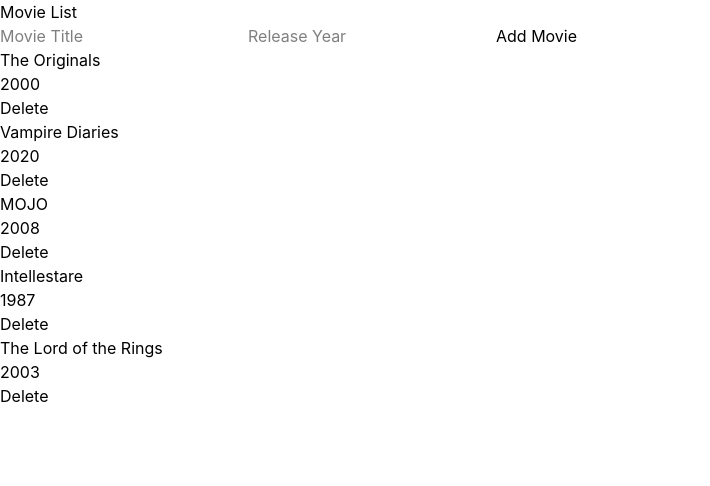
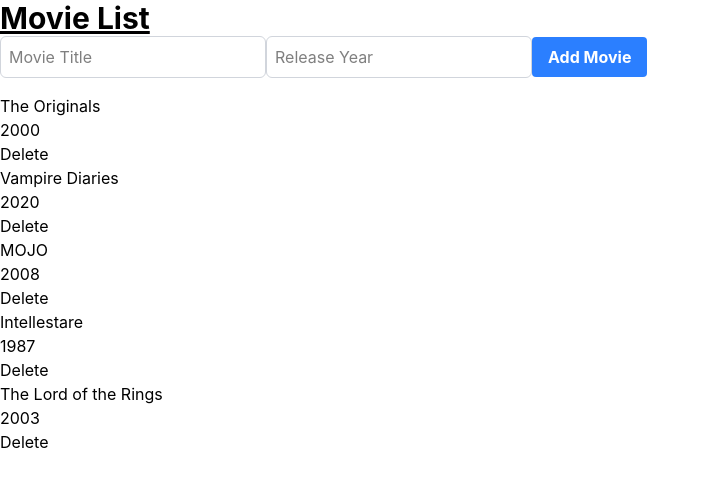
Before and after one commit to markkinus/movie-app, a React (Vite) app: page / in a window 1280 px wide. Shown: the top 486 px of the page, without its empty margins (0-710 px from the left). Built offline with nearby package versions, Linux system fonts and the light colour scheme.

Commit message:
refactor: enhance styling of Movie List and input fields with Tailwind CSS

```diff
--- a/src/App.jsx
+++ b/src/App.jsx
@@ -52,21 +52,23 @@
   }
   return (
     <>
-      <h1>Movie List</h1>
+      <h1 className="text-3xl font-bold underline">Movie List</h1>
 
       <input
       type="text"
       placeholder="Movie Title"
       value={title}
       onChange={(e) => setTitle(e.target.value)}
+      className ="border border-gray-300 rounded-md p-2 mb-4"
       />
       <input
       type="number"
       placeholder="Release Year"
       value={year}
       onChange={(e) => setYear(e.target.value)}
+      className ="border border-gray-300 rounded-md p-2 mb-4"
       />
-      <button onClick={addMovie}>Add Movie</button>
+      <button onClick={addMovie}className ="bg-blue-500 hover:bg-blue-700 text-white font-bold py-2 px-4 rounded">Add Movie</button>
       <MovieList movies={movies} deleteMovie={deleteMovie} />
     </>
   )
```
